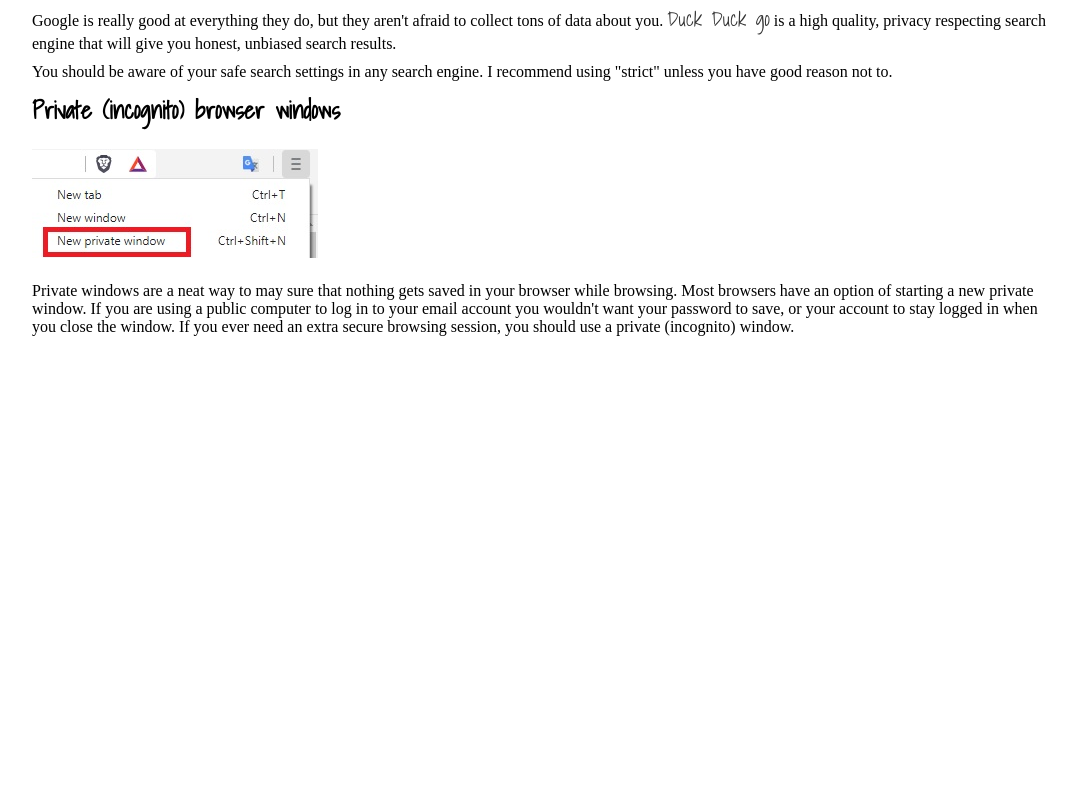
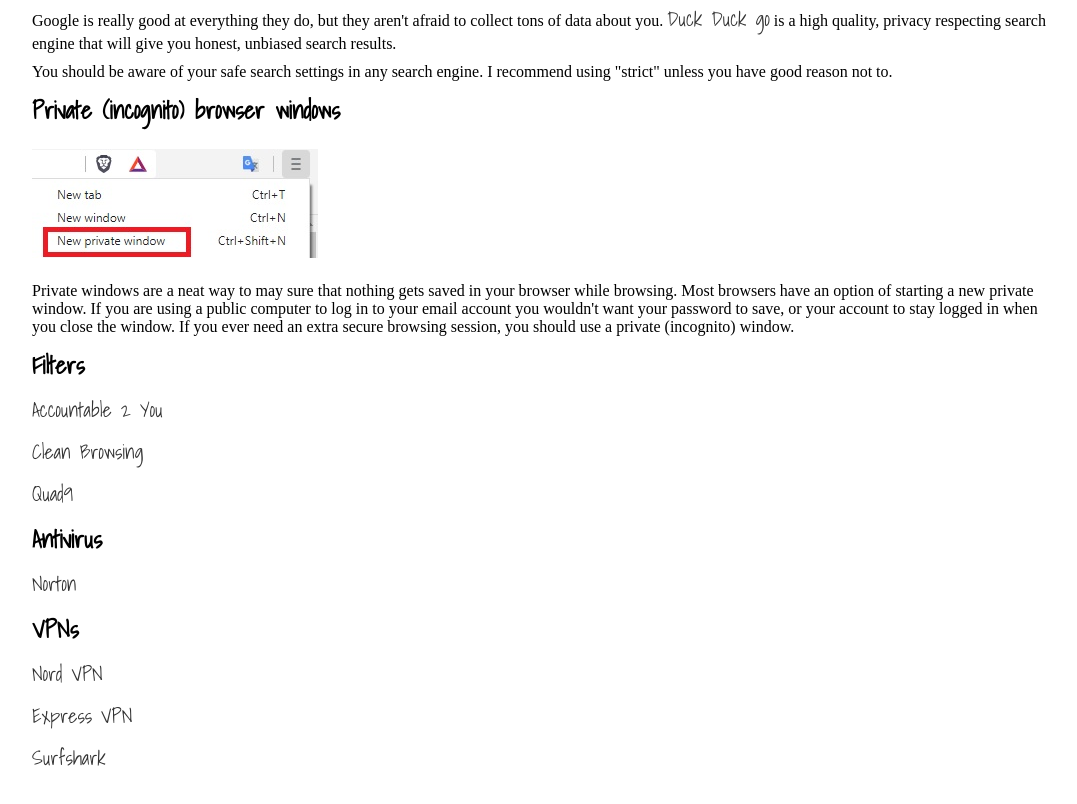
Before and after one commit to coolcourd/secure, a plain HTML site: page tools.html in a window 1280 px wide. Shown: the part 828-1632 px from the top of the page, without its empty margins (96-1173 px from the left). Before the commit the page ends 1264 px from the top, so only its background shows below. Drawn offline with Linux system fonts and the light colour scheme.

Commit message:
Added filters and vpns

```diff
--- a/tools.html
+++ b/tools.html
@@ -25,6 +25,16 @@
     <h2>Private (incognito) browser windows</h2>
     <img src="/assets/private-window.jpg" alt="private window">
     <p>Private windows are a neat way to may sure that nothing gets saved in your browser while browsing. Most browsers have an option of starting a new private window. If you are using a public computer to log in to your email account you wouldn't want your password to save, or your account to stay logged in when you close the window. If you ever need an extra secure browsing session, you should use a private (incognito) window.</p>
+    <h2>Filters</h2>
+    <p><a href="https://accountable2you.com/how-it-works">Accountable 2 You</a></p>
+    <p><a href="https://cleanbrowsing.org/">Clean Browsing</a></p>
+    <p><a href="https://www.quad9.net/">Quad9</a></p>
+    <h2>Antivirus</h2>
+    <p><a href="https://us.norton.com/home">Norton</a></p>
+    <h2>VPNs</h2>
+    <p><a href="https://nordvpn.com/">Nord VPN</a></p>
+    <p><a href="https://www.expressvpn.com/">Express VPN</a></p>
+    <p><a href="https://get.surfshark.net/">Surfshark</a></p>
     <script src="/script.js"></script>
     <script>foot("/attacks.html", "/")</script>
 </body>
```
